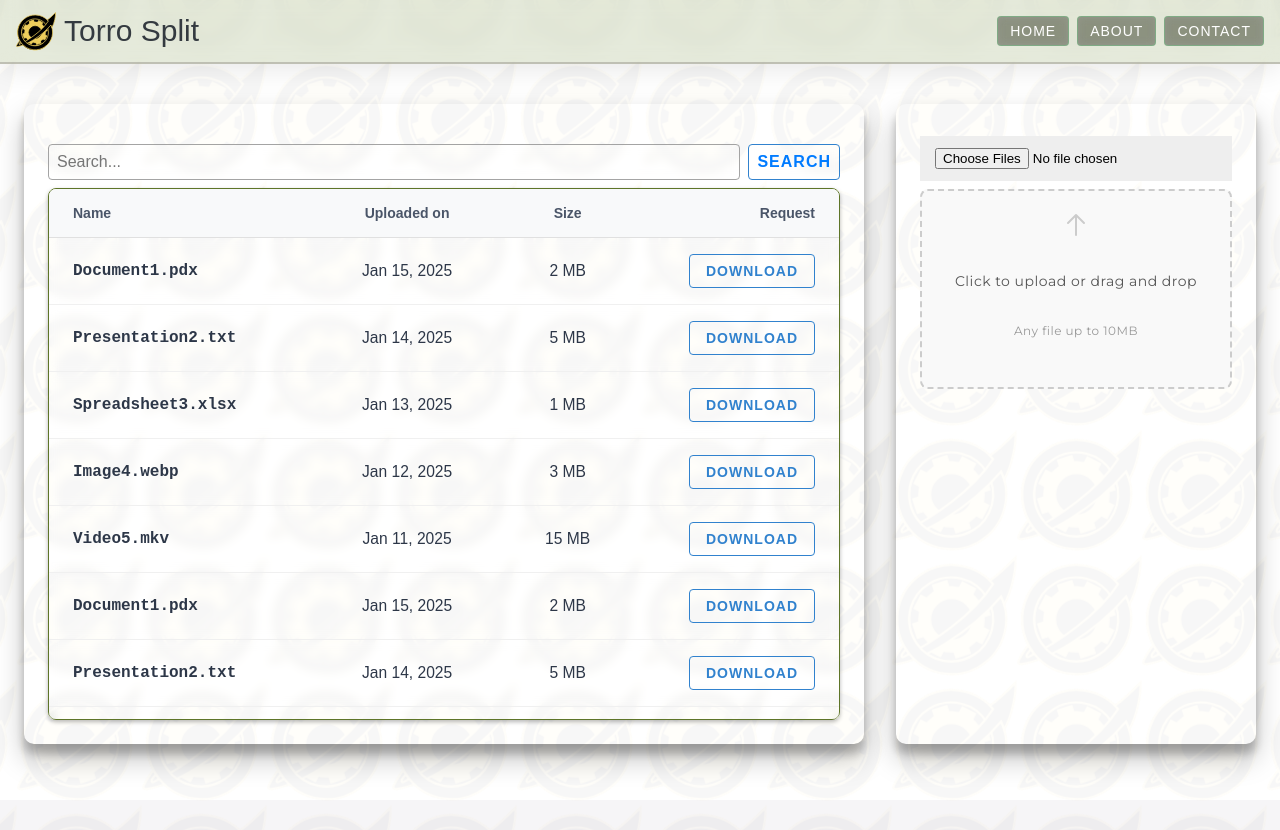
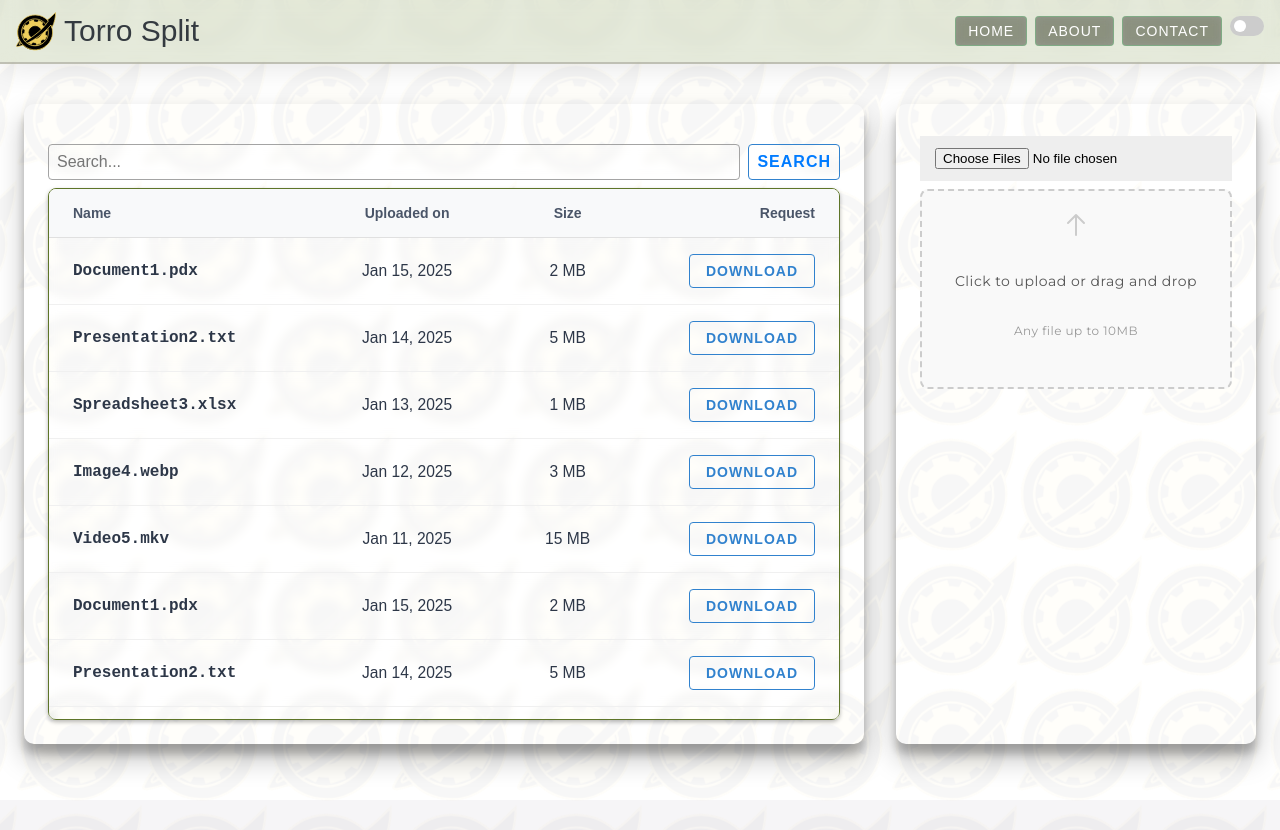
Before and after one commit to rnbr04/torro-split, a React (Vite) app in the folder frontend/: page / in a window 1280 px wide. Built offline with nearby package versions, Linux system fonts and the light colour scheme; a web font is replaced by a local one.

Commit message:
dark mode init + css cleanup

```diff
--- a/frontend/src/App.jsx
+++ b/frontend/src/App.jsx
@@ -3,12 +3,31 @@
 import viteLogo from '/vite.svg';
 import Sign from './pages/homepage';
 import Dashboard from './pages/dashboard'
+import React, {useEffect, useState} from 'react';
+
+function App() {
+
+  const [isDarkMode, setIsDarkMode] = useState(false);
+
+  // Toggle dark mode
+  const toggleDarkMode = () => {
+    setIsDarkMode(!isDarkMode);
+  };
+
+  // Apply dark or light theme to the body element
+  useEffect(() => {
+    if (isDarkMode) {
+      document.body.classList.add('dark-mode');
+    } else {
+      document.body.classList.remove('dark-mode');
+    }
+  }, [isDarkMode]);
 
 
-function App() {
   return (
-    // <Sign />
-    <Dashboard />
+    // <Sign isDarkMode={isDarkMode} toggleDarkMode={toggleDarkMode}/>
+    <Dashboard isDarkMode={isDarkMode} toggleDarkMode={toggleDarkMode}/>
   );
 }
+
 export default App;
--- a/frontend/src/components/nav.css
+++ b/frontend/src/components/nav.css
@@ -17,6 +17,7 @@
     border-bottom: 2px solid rgba(19, 3, 3, 0.18); /* Subtle border */
     box-shadow: 0 4px 30px rgba(0, 0, 0, 0.1);
     z-index: 1000; /* Ensure it's above other elements */
+    transition: background-color 0.3s, border-color 0.3s;
 }
 
 .container-fluid {
@@ -27,6 +28,7 @@
     /* max-width: 1200px; Optional: limits maximum width */
     margin: 0 auto;
 }
+
 /* Navbar Brand */
 .navbar-brand {
     display: flex;
@@ -35,6 +37,7 @@
     font-weight: 500;
     color: #343a40; /* Dark text */
     text-decoration: none;
+    transition: color 0.3s;
 }
 
 .navbar-brand img {
@@ -59,7 +62,7 @@
     transition: color 0.15s ease-in-out, background-color 0.15s ease-in-out, border-color 0.15s ease-in-out, box-shadow 0.15s ease-in-out;
 }
 
-  .btn-outline-success {
+.btn-outline {
     color: #ffffff; /* Green color */
     border: 1px solid rgba(115, 190, 133, 0.562);
     background: rgba(0, 0, 0, 0.338);
@@ -67,7 +70,7 @@
     -webkit-backdrop-filter: blur(4px);
 }
 
-  .btn-outline-success:hover {
+.btn-outline:hover {
     color: #fff;
     background-color: #949f41;
     border-color: #949f41;
@@ -86,9 +89,13 @@
     }
 }
 
-  .brand-text{
+.brand-text {
     font-family: 'Doto', sans-serif;
     font-size: 30px;
+}
+
+.brand-text.dark-mode{
+  color: white;
 }
 
 .unselectable {
@@ -99,3 +106,82 @@
     -ms-user-select: none;
     user-select: none;
 }
+
+/* Dark Mode Styles */
+body.dark-mode {
+    background-color: #121212;
+    color: white;
+}
+
+.navbar.dark-mode {
+    background-color: #333;
+    border-color: rgba(255, 255, 255, 0.18); /* Light border for dark mode */
+}
+
+.navbar-brand.dark-mode {
+    color: #f8f9fa;
+}
+
+.navbar-buttons .btn.dark-mode {
+    border: 1px solid rgba(115, 190, 133, 0.562);
+    background: rgba(255, 255, 255, 0.338);
+    backdrop-filter: blur(4px);
+    -webkit-backdrop-filter: blur(4px);
+}
+
+.navbar-buttons .btn.dark-mode:hover {
+    color: #000;
+    background-color: #949f41;
+    border-color: #949f41;
+}
+
+/* Add transition effect to body elements */
+body, .navbar, .navbar-buttons, .navbar-brand, .btn {
+    transition: background-color 0.3s, color 0.3s, border-color 0.3s;
+}
+
+/* Dark Mode Toggle Styles */
+.switch {
+    position: relative;
+    display: inline-block;
+    width: 34px;
+    height: 20px;
+}
+
+.switch input {
+    opacity: 0;
+    width: 0;
+    height: 0;
+}
+
+.slider {
+    position: absolute;
+    cursor: pointer;
+    top: 0;
+    left: 0;
+    right: 0;
+    bottom: 0;
+    background-color: #ccc;
+    transition: 0.4s;
+    border-radius: 50px;
+}
+
+.slider:before {
+    position: absolute;
+    content: "";
+    height: 12px;
+    width: 12px;
+    border-radius: 50%;
+    left: 4px;
+    bottom: 4px;
+    background-color: white;
+    transition: 0.4s;
+}
+
+input:checked + .slider {
+    background-color: #2196F3;
+}
+
+input:checked + .slider:before {
+    transform: translateX(14px);
+}
--- a/frontend/src/components/nav.jsx
+++ b/frontend/src/components/nav.jsx
@@ -1,25 +1,36 @@
-import React from 'react';
+import React, {useState, useEffect} from 'react';
 import './nav.css';
 
-function Nav() {
+function Nav({isDarkMode, toggleDarkMode}) {
+
   return (
-    <nav className="navbar">
+    <nav className={`navbar ${isDarkMode ? 'dark-mode' : ''}`}>
       <div className="container-fluid">
         <a className="navbar-brand" href="#">
           <img
             src="./src/assets/gadget_labs.svg"
             alt="Brand Logo"
             width="40"
-            height="40  "
+            height="40"
             className="d-inline-block align-top"
           />
-          <span className="brand-text unselectable">Torro Split</span>
+          <span className={`brand-text ${isDarkMode ? 'dark-mode' : ''} unselectable`}>Torro Split</span>
         </a>
         <div className="navbar-buttons">
-          <button className="btn btn-outline-success">HOME</button>
-          <button className="btn btn-outline-success">ABOUT</button>
-          {/* <button className="btn btn-outline-success">HELP</button> */}
-          <button className="btn btn-outline-success">CONTACT</button>
+          <button className={`btn btn-outline ${isDarkMode ? 'dark-mode' : ''}`}>HOME</button>
+          <button className={`btn btn-outline ${isDarkMode ? 'dark-mode' : ''}`}>ABOUT</button>
+          <button className={`btn btn-outline ${isDarkMode ? 'dark-mode' : ''}`}>CONTACT</button>
+        {/* Dark Mode Toggle */}
+        <div className="dark-mode-toggle">
+          <label className="switch">
+            <input
+              type="checkbox"
+              checked={isDarkMode}
+              onChange={toggleDarkMode}
+            />
+            <span className="slider"></span>
+          </label>
+        </div>
         </div>
       </div>
     </nav>
--- a/frontend/src/pages/dashboard.jsx
+++ b/frontend/src/pages/dashboard.jsx
@@ -21,10 +21,10 @@
   { name: "Video5.mkv", uploadedOn: "Jan 11, 2025", size: "15 MB" },
 ];
 
-function Dashboard() {
+function Dashboard({isDarkMode, toggleDarkMode}) {
   return (
     <>
-      <Nav />
+      <Nav isDarkMode={isDarkMode} toggleDarkMode={toggleDarkMode}/>
         <BackgroundAnimation imageUrl={teamLogo} opacity={0.035} animationDuration={150} /*render speed*/patternSize={125}>
           <div className='content' id='dashboardcontent'>
             <div className="container" id="dashboard">
--- a/frontend/src/pages/homepage.jsx
+++ b/frontend/src/pages/homepage.jsx
@@ -17,14 +17,14 @@
 
   return (
     <>
-    <Nav />
+    <Nav isDarkMode={isDarkMode} toggleDarkMode={toggleDarkMode}/>
     <BackgroundAnimation
       imageUrl={teamLogo}
       opacity={0.2}
       animationDuration={90} /*render speed*/
       patternSize={100}
     >
-      <div className='content'>
+      <div className='content-homepage'>
         <div className="container" id="container" ref={containerRef}>
           <div className="form-container sign-up-container">
             <form action="#">
```
Lines whose indentation alone changed are shown as unchanged.
